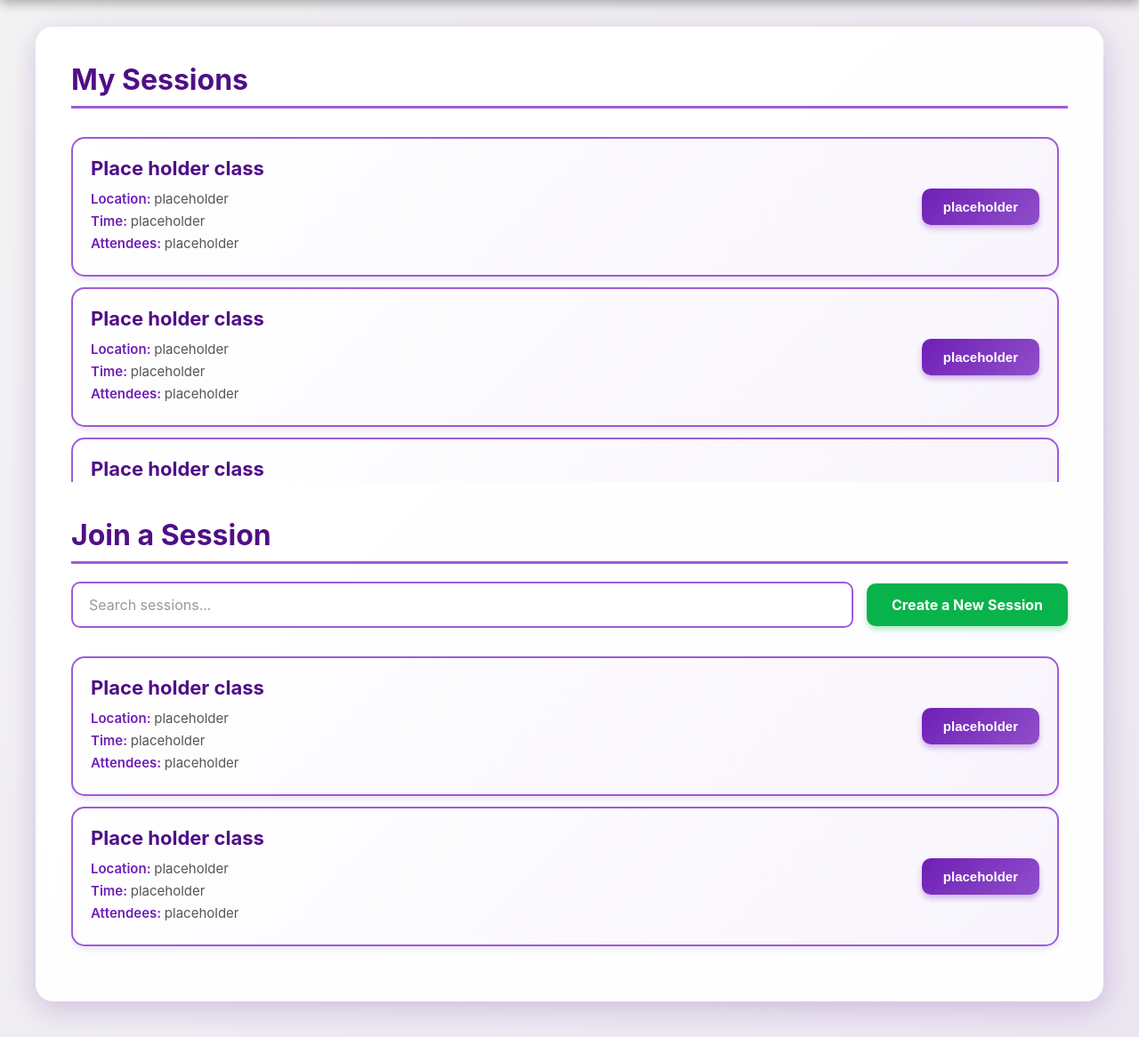
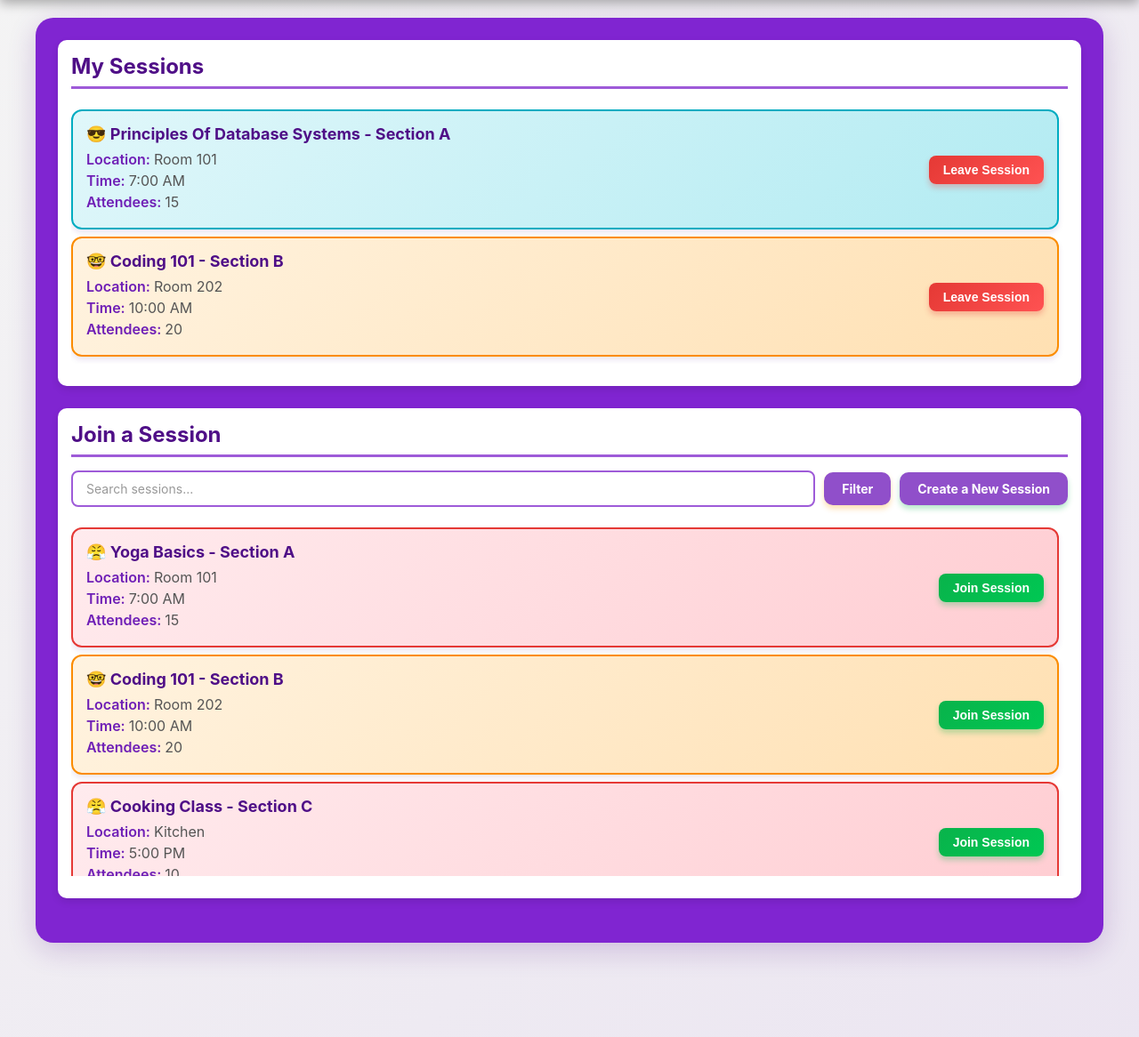
Before and after one commit to Table-Titans/chill_app, a Flask app: page / in a window 1280 px wide. Shown: the part 97-1263 px from the top of the page at 89% size. Run offline with Flask 3, Linux system fonts and the light colour scheme; some libraries are stand-ins or nearby versions.

Commit message:
adding final changed to main dashboard page

```diff
--- a/app.py
+++ b/app.py
@@ -3,4 +3,4 @@
 app = create_app()
 
 if __name__ == "__main__":
-    app.run(debug=True)
+    app.run(debug=True, port=5001)
--- a/routes.py
+++ b/routes.py
@@ -1,10 +1,12 @@
 from flask import render_template
+from tests.my_session_data import test_sessions as my_sessions
+from tests.join_session_data import test_sessions as join_sessions
 
 def register_routes(app):
 
     @app.route("/")
     def home():
-        return render_template("main_dashboard.html", title="MainDashboard")
+        return render_template("main_dashboard.html", my_sessions=my_sessions, join_sessions=join_sessions)
 
     @app.route("/login")
     def login():
--- a/static/css/style.css
+++ b/static/css/style.css
@@ -166,33 +166,37 @@ body {
 }
 
 .dashboard-container {
-    padding: 30px 20px;
+    padding: 20px 15px;
     max-width: 1200px;
     margin: 0 auto;
 }
 
 .dashboard-content {
-    background: rgba(255, 255, 255, 0.95);
+    background: #8025d1;
     border-radius: 20px;
-    padding: 40px;
+    padding: 25px;
     box-shadow: 0 8px 32px rgba(79, 15, 135, 0.2);
     backdrop-filter: blur(10px);
 }
 
 .sessions-section {
-    margin-bottom: 40px;
+    margin-bottom: 25px;
+    padding: 15px;
+    border-radius: 10px;
+    background: #ffffff;
+    box-shadow: 0 4px 8px rgba(0, 0, 0, 0.1);
 }
 
-.sessions-section:last-child {
-    margin-bottom: 0;
+.sessions-section + .sessions-section {
+    margin-top: 15px;
 }
 
 .section-title {
-    font-size: 32px;
+    font-size: 24px;
     font-weight: bold;
     color: #4f0f87;
-    margin: 0 0 20px 0;
-    padding-bottom: 10px;
+    margin: 0 0 15px 0;
+    padding-bottom: 8px;
     border-bottom: 3px solid #9e5bd8;
 }
 
@@ -235,18 +239,18 @@ body {
 .search_create {
     display: flex;
     align-items: center;
-    gap: 15px;
-    margin-bottom: 20px;
+    gap: 10px;
+    margin-bottom: 15px;
     flex-wrap: wrap;
 }
 
 .search_bar {
     flex: 1;
     min-width: 250px;
-    padding: 14px 18px;
-    border-radius: 10px;
+    padding: 10px 15px;
+    border-radius: 8px;
     border: 2px solid #9e5bd8;
-    font-size: 16px;
+    font-size: 14px;
     font-family: inter, sans-serif;
     transition: all 0.3s ease;
     background: white;
@@ -264,13 +268,13 @@ body {
 
 /* Green "Create a New Session" button */
 .create_sessions {
-    background-color: #09b34b;
+    background-color: #904fca;
     color: white;
     border: none;
     border-radius: 10px;
-    padding: 14px 28px;
+    padding: 10px 20px;
     font-family: inter, sans-serif;
-    font-size: 16px;
+    font-size: 14px;
     font-weight: 700;
     cursor: pointer;
     transition: all 0.3s ease;
@@ -279,7 +283,7 @@ body {
 }
 
 .create_sessions:hover {
-    background-color: #0acb55;
+    background-color: #9251cb;
     transform: translateY(-2px);
     box-shadow: 0 6px 12px rgba(9, 179, 75, 0.4);
 }
@@ -289,16 +293,43 @@ body {
     box-shadow: 0 2px 4px rgba(9, 179, 75, 0.3);
 }
 
+/* Filter Button */
+.filter_sessions {
+  background-color: #904fca;
+  color: white;
+  border: none;
+  border-radius: 10px;
+  padding: 10px 20px;
+  font-family: inter, sans-serif;
+  font-size: 14px;
+  font-weight: 700;
+  cursor: pointer;
+  transition: all 0.3s ease;
+  box-shadow: 0 4px 6px rgba(255, 152, 0, 0.3);
+  white-space: nowrap;
+}
+
+.filter_sessions:hover {
+  background-color: #9251cb;
+  transform: translateY(-2px);
+  box-shadow: 0 6px 12px rgba(255, 152, 0, 0.4);
+}
+
+.filter_sessions:active {
+  transform: translateY(0);
+  box-shadow: 0 2px 4px rgba(255, 152, 0, 0.3);
+}
+
 /* ====== SESSION CARD STYLES ====== */
 .session_card {
   background: linear-gradient(135deg, #ffffff 0%, #f8f4fc 100%);
   border: 2px solid #9e5bd8;
-  border-radius: 15px;
-  padding: 20px;
-  margin: 12px 0;
+  border-radius: 12px;
+  padding: 15px;
+  margin: 8px 0;
   display: flex;
   align-items: center;
-  gap: 20px;
+  gap: 15px;
   font-family: inter, sans-serif;
   transition: all 0.3s ease;
   box-shadow: 0 4px 6px rgba(79, 15, 135, 0.1);
@@ -310,6 +341,24 @@ body {
   border-color: #7605da;
 }
 
+/* Chill intensity style */
+.session_card.chill {
+  background: linear-gradient(135deg, #e0f7fa 0%, #b2ebf2 100%);
+  border-color: #00acc1;
+}
+
+/* Moderate intensity style */
+.session_card.moderate {
+  background: linear-gradient(135deg, #fff3e0 0%, #ffe0b2 100%);
+  border-color: #fb8c00;
+}
+
+/* Intense intensity style */
+.session_card.intense {
+  background: linear-gradient(135deg, #ffebee 0%, #ffcdd2 100%);
+  border-color: #e53935;
+}
+
 /* Keep text on left and button on right */
 .session_card > div:last-child {
   margin-left: auto;
@@ -317,15 +366,15 @@ body {
 
 /* TEXT STYLING */
 .session_card h1 {
-  margin: 0 0 12px 0;
-  font-size: 22px;
+  margin: 0 0 8px 0;
+  font-size: 18px;
   font-weight: bold;
   color: #4f0f87;
 }
 
 .session_card p {
-  margin: 6px 0;
-  font-size: 15px;
+  margin: 4px 0;
+  font-size: 14px;
   font-weight: 600;
   color: #6f1fb6;
 }
@@ -339,10 +388,10 @@ body {
 .action {
   background: linear-gradient(135deg, #6f1fb6 0%, #904fca 100%);
   color: white;
-  padding: 12px 24px;
+  padding: 8px 16px;
   border: none;
-  border-radius: 10px;
-  font-size: 15px;
+  border-radius: 8px;
+  font-size: 14px;
   font-weight: bold;
   cursor: pointer;
   transition: all 0.3s ease;
@@ -358,6 +407,56 @@ body {
 .action:active {
   transform: translateY(0);
   box-shadow: 0 2px 4px rgba(111, 31, 182, 0.3);
+}
+
+/* Leave Session Button */
+.leave-session {
+  background: linear-gradient(135deg, #e53935 0%, #ff5252 100%) !important;
+  color: white;
+  border: none;
+  border-radius: 8px;
+  padding: 8px 16px;
+  font-size: 14px;
+  font-weight: bold;
+  cursor: pointer;
+  transition: all 0.3s ease;
+  box-shadow: 0 4px 6px rgba(229, 57, 53, 0.3);
+}
+
+.leave-session:hover {
+  background: linear-gradient(135deg, #ff1744 0%, #ff5252 100%) !important;
+  transform: translateY(-2px);
+  box-shadow: 0 6px 12px rgba(229, 57, 53, 0.4);
+}
+
+.leave-session:active {
+  transform: translateY(0);
+  box-shadow: 0 2px 4px rgba(229, 57, 53, 0.3);
+}
+
+/* Join Session Button */
+.join-session {
+  background: linear-gradient(135deg, #09b34b 0%, #00c853 100%) !important;
+  color: white;
+  border: none;
+  border-radius: 8px;
+  padding: 8px 16px;
+  font-size: 14px;
+  font-weight: bold;
+  cursor: pointer;
+  transition: all 0.3s ease;
+  box-shadow: 0 4px 6px rgba(9, 179, 75, 0.3);
+}
+
+.join-session:hover {
+  background: linear-gradient(135deg, #00e676 0%, #00c853 100%) !important;
+  transform: translateY(-2px);
+  box-shadow: 0 6px 12px rgba(9, 179, 75, 0.4);
+}
+
+.join-session:active {
+  transform: translateY(0);
+  box-shadow: 0 2px 4px rgba(9, 179, 75, 0.3);
 }
 
 /* RESPONSIVE ADJUSTMENT */
--- a/templates/auth/login.html
+++ b/templates/auth/login.html
@@ -12,7 +12,7 @@
         </div>
         <div class="login-box">
             <p>Find, join, or create study sessions on the NYU Tandon Campus.</p>
-            <form action="/login" method="POST">
+            <form action="/" method="GET">
                 <input type="text" name="email" placeholder="Email" required>
                 <input type="password" name="password" placeholder="Password" required>
                 <button type="submit">Log In</button>
--- a/templates/main_dashboard.html
+++ b/templates/main_dashboard.html
@@ -17,9 +17,10 @@
       <section class="sessions-section">
         <h2 class="section-title">My Sessions</h2>
         <div class="sessions-list">
-          {% include "partials/session_card.html" %}
-          {% include "partials/session_card.html" %}
-          {% include "partials/session_card.html" %}
+          {% for session in my_sessions %}
+            {% set section = "my_sessions" %}
+            {% include "partials/session_card.html" %}
+          {% endfor %}
         </div>
       </section>
 
@@ -28,11 +29,14 @@
         <h2 class="section-title">Join a Session</h2>
         <div class="search_create">
           <input type="text" placeholder="Search sessions..." class="search_bar">
+          <button class="filter_sessions">Filter</button>
           <button class="create_sessions">Create a New Session</button>
         </div>
         <div class="sessions-list">
-          {% include "partials/session_card.html" %}
-          {% include "partials/session_card.html" %}
+          {% for session in join_sessions %}
+            {% set section = "join_sessions" %}
+            {% include "partials/session_card.html" %}
+          {% endfor %}
         </div>
       </section>
     </div>
--- a/templates/partials/session_card.html
+++ b/templates/partials/session_card.html
@@ -1,11 +1,15 @@
-<div class="session_card">
+<div class="session_card {{ 'chill' if session.title.startswith('😎') else 'moderate' if session.title.startswith('🤓') else 'intense' if session.title.startswith('😤') else '' }}">
     <div class="session_info">
-    <h1>Place holder class</h1>
-    <p class="location">Location: <span>placeholder</span></p>
-    <p class="time">Time: <span>placeholder</span></p>
-    <p class="attendees">Attendees: <span>placeholder</span></p>
+        <h1>{{ session.title }}</h1>
+        <p class="location" style="font-size: 16px;">Location: <span>{{ session.location }}</span></p>
+        <p class="time" style="font-size: 16px;">Time: <span>{{ session.time }}</span></p>
+        <p class="attendees" style="font-size: 16px;">Attendees: <span>{{ session.attendees }}</span></p>
     </div>
     <div>
-        <button class="action">placeholder</button>
+        {% if section == 'my_sessions' %}
+            <button class="action leave-session">Leave Session</button>
+        {% else %}
+            <button class="action join-session">Join Session</button>
+        {% endif %}
     </div>
 </div>
```
Also changed, not shown: tests/join_session_data.py (added, +12 -0 lines), tests/my_session_data.py (added, +4 -0 lines).
